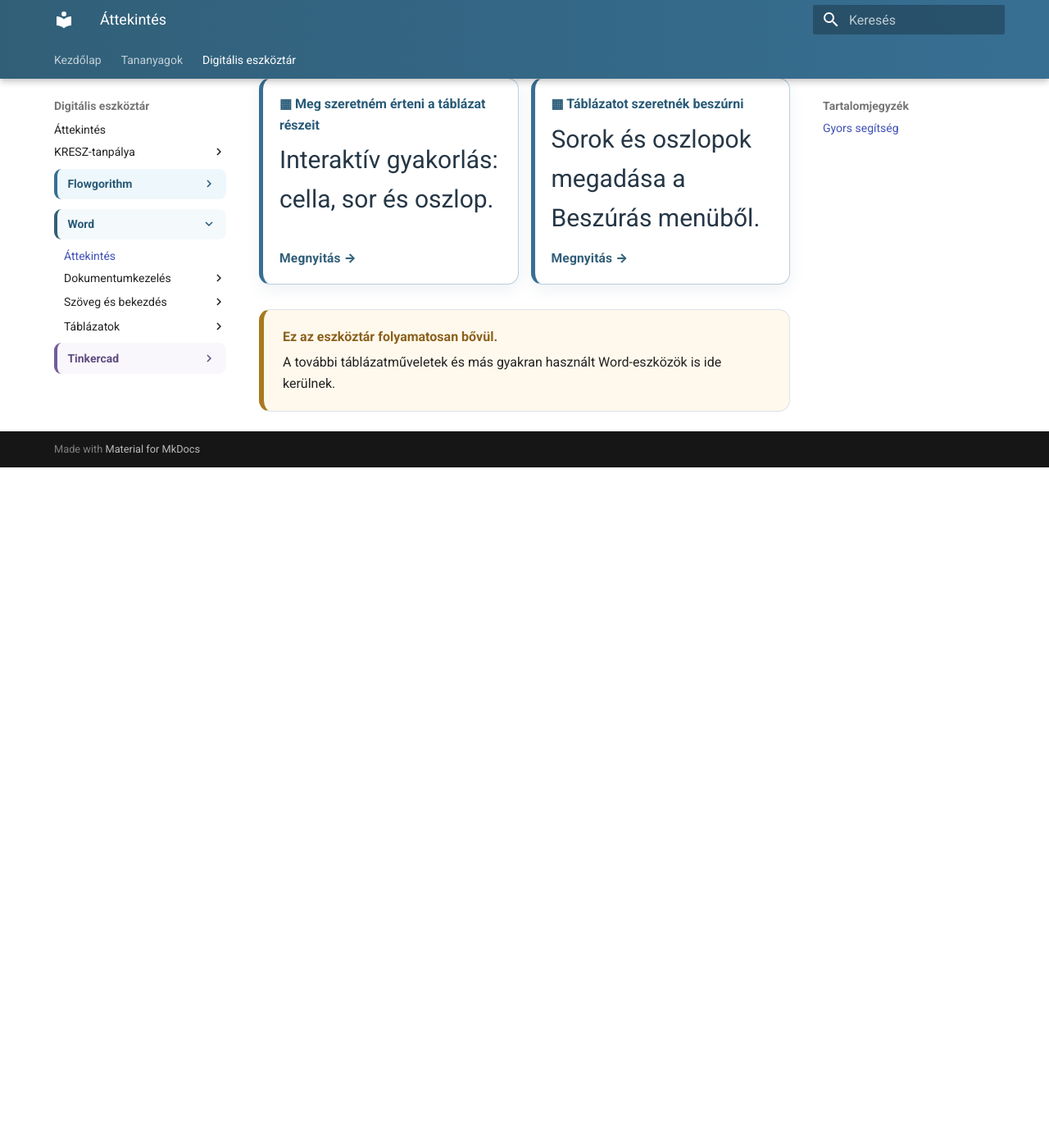
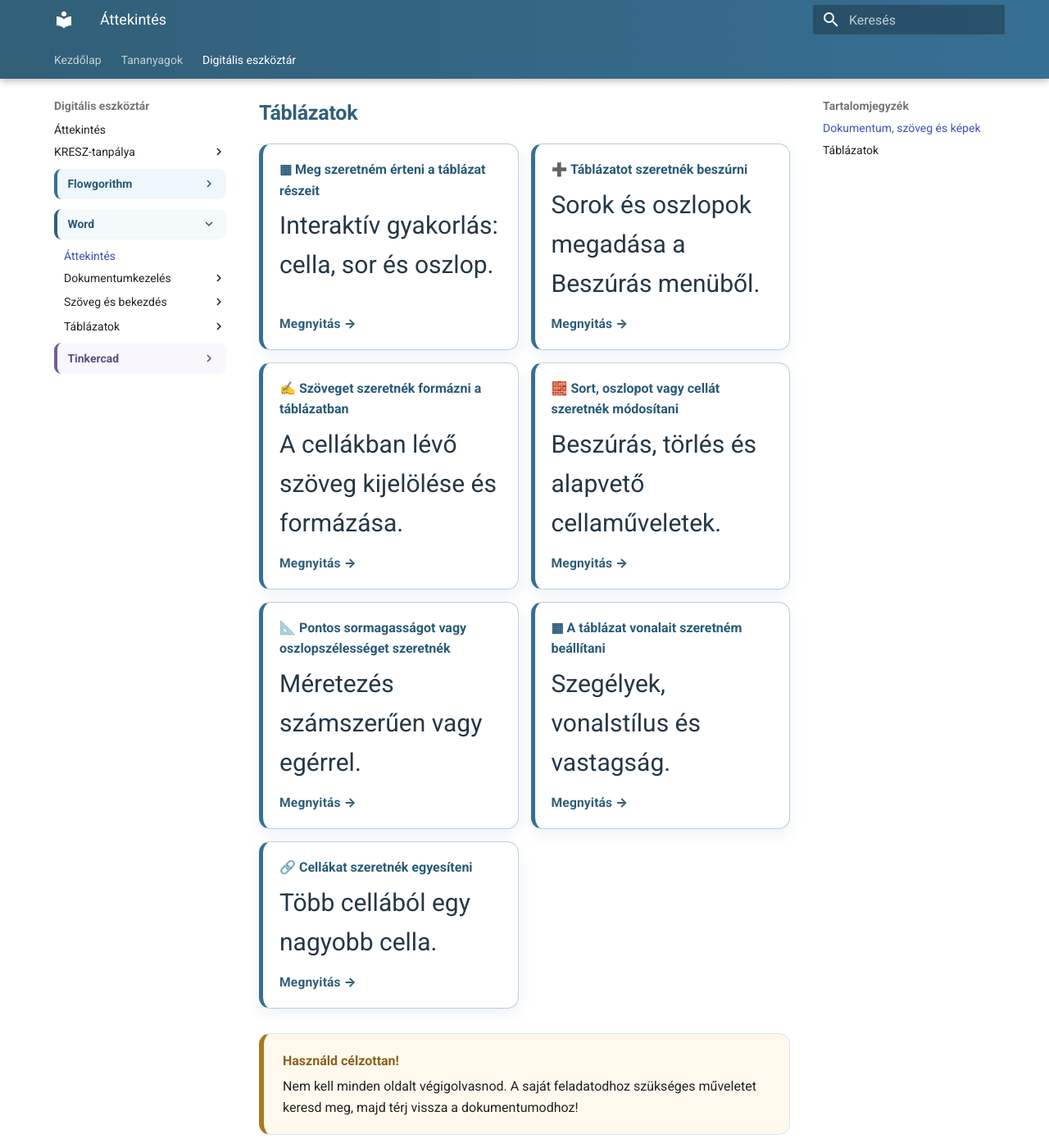
Before and after one commit to bsuszter/digitalis-eszkoztar, an MkDocs documentation site: the page built from docs/eszkoztar/word/index.md, in a window 1280 px wide and 1400 px high, scrolled down 1657 px. Shown: the whole window at 82% size. Built offline with MkDocs 1.6.1 and Material for MkDocs 9.7.7, drawn with Linux system fonts in a browser that asks for light colours; before the commit the page ends 2227 px from its top, so only the background shows below that; some of the changed text lies outside the part shown.

Commit message:
Complete Word toolkit navigation cards

```diff
--- a/docs/eszkoztar/word/index.md
+++ b/docs/eszkoztar/word/index.md
@@ -9,7 +9,7 @@
   <div class="toolkit-hero__icon">📝</div>
 </div>
 
-## Gyors segítség
+## Dokumentum, szöveg és képek
 
 <div class="need-grid">
   <a class="need-card" href="mentes/"><strong>💾 El szeretném menteni a dokumentumot</strong><span>Első mentés, jó fájlnév és megfelelő hely.</span></a>
@@ -20,8 +20,18 @@
   <a class="need-card" href="szegely/"><strong>▭ Szegélyt szeretnék a bekezdéshez</strong><span>Teljes keret vagy csak kiválasztott oldalak.</span></a>
   <a class="need-card" href="kep-beszurasa/"><strong>🖼️ Képet szeretnék beszúrni</strong><span>Mentett fájlból vagy a vágólapról.</span></a>
   <a class="need-card" href="kep-elrendezese/"><strong>🧩 Nem tudom szabadon mozgatni a képet</strong><span>Kép elrendezése és körbefuttatása.</span></a>
-  <a class="need-card" href="tablazat-alapfogalmak/"><strong>▦ Meg szeretném érteni a táblázat részeit</strong><span>Interaktív gyakorlás: cella, sor és oszlop.</span></a>
-  <a class="need-card" href="tablazat-letrehozasa/"><strong>▦ Táblázatot szeretnék beszúrni</strong><span>Sorok és oszlopok megadása a Beszúrás menüből.</span></a>
 </div>
 
-<div class="quick-note"><strong>Ez az eszköztár folyamatosan bővül.</strong><span>A további táblázatműveletek és más gyakran használt Word-eszközök is ide kerülnek.</span></div>
+## Táblázatok
+
+<div class="need-grid">
+  <a class="need-card" href="tablazat-alapfogalmak/"><strong>▦ Meg szeretném érteni a táblázat részeit</strong><span>Interaktív gyakorlás: cella, sor és oszlop.</span></a>
+  <a class="need-card" href="tablazat-letrehozasa/"><strong>➕ Táblázatot szeretnék beszúrni</strong><span>Sorok és oszlopok megadása a Beszúrás menüből.</span></a>
+  <a class="need-card" href="tablazat-formazas/"><strong>✍️ Szöveget szeretnék formázni a táblázatban</strong><span>A cellákban lévő szöveg kijelölése és formázása.</span></a>
+  <a class="need-card" href="tablazat-cellamuveletek/"><strong>🧱 Sort, oszlopot vagy cellát szeretnék módosítani</strong><span>Beszúrás, törlés és alapvető cellaműveletek.</span></a>
+  <a class="need-card" href="tablazat-meretezes/"><strong>📐 Pontos sormagasságot vagy oszlopszélességet szeretnék</strong><span>Méretezés számszerűen vagy egérrel.</span></a>
+  <a class="need-card" href="tablazat-szegelyek/"><strong>▦ A táblázat vonalait szeretném beállítani</strong><span>Szegélyek, vonalstílus és vastagság.</span></a>
+  <a class="need-card" href="tablazat-egyesites/"><strong>🔗 Cellákat szeretnék egyesíteni</strong><span>Több cellából egy nagyobb cella.</span></a>
+</div>
+
+<div class="quick-note"><strong>Használd célzottan!</strong><span>Nem kell minden oldalt végigolvasnod. A saját feladatodhoz szükséges műveletet keresd meg, majd térj vissza a dokumentumodhoz!</span></div>
```
